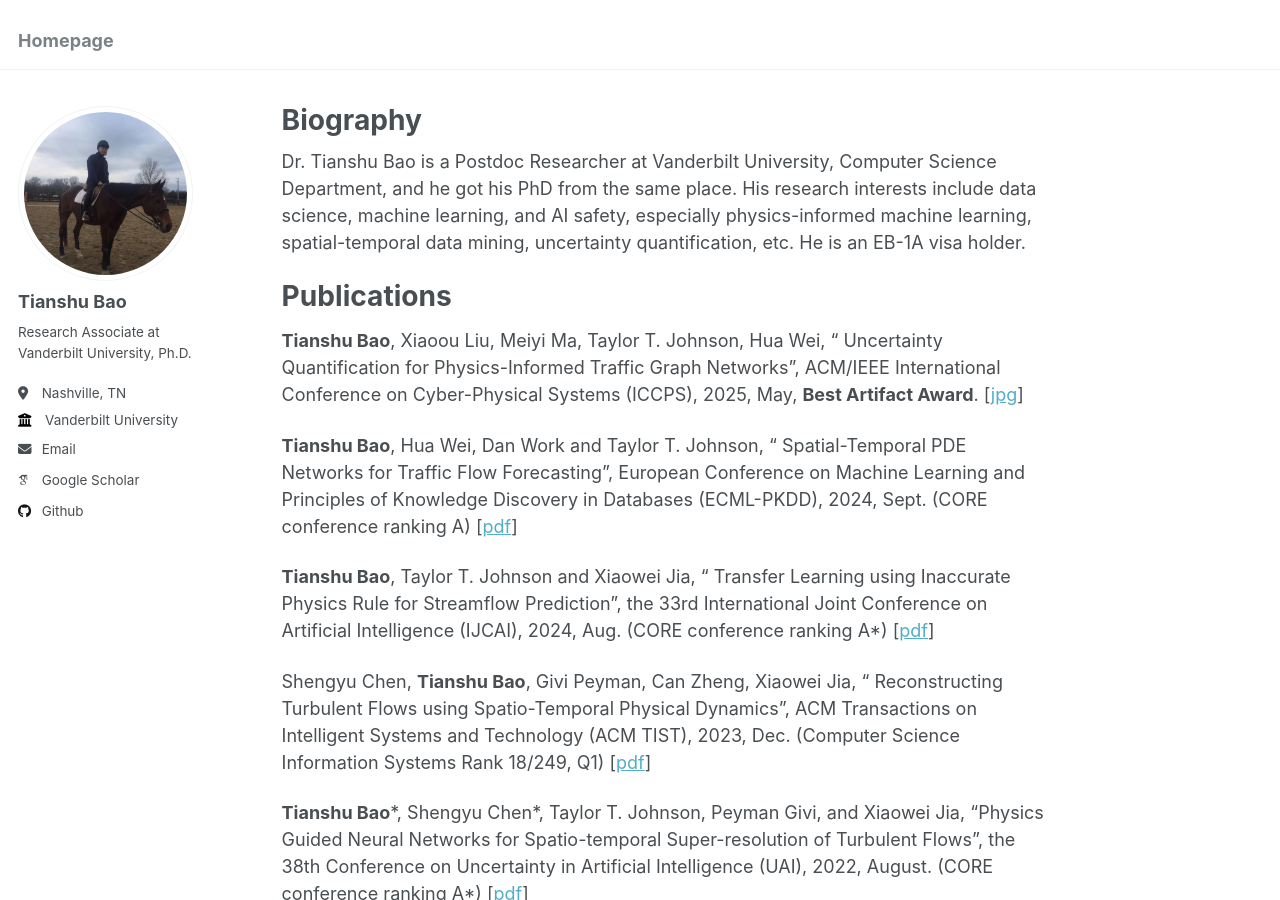
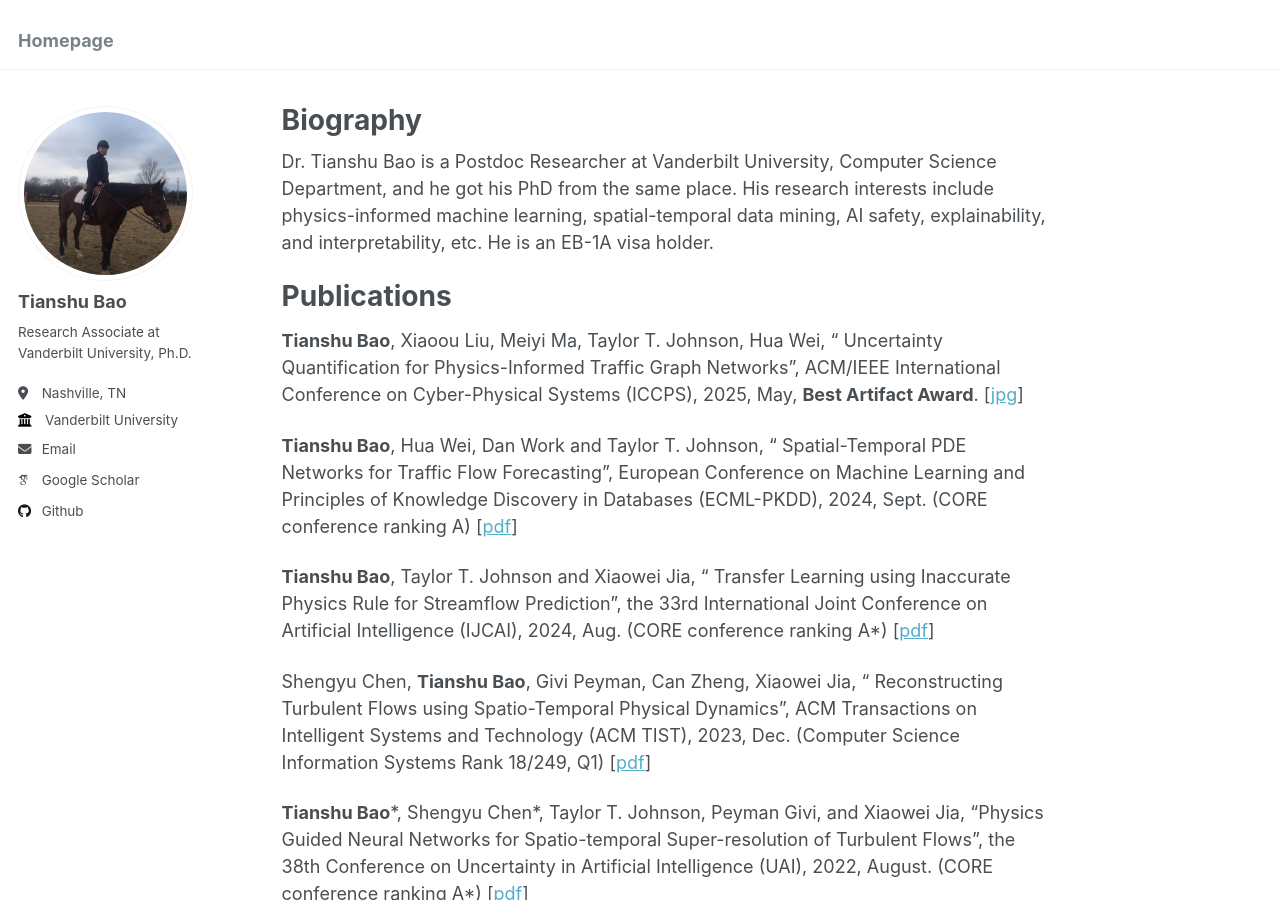
Before and after one commit to tianshubao1/tianshubao1.github.io, a Jekyll site: the page built from _pages/about.md, in a window 1280 px wide and 900 px high. Built offline with Jekyll 4.4.1, drawn with Linux system fonts in a browser that asks for light colours; some web fonts are replaced.

Commit message:
Update about.md

```diff
--- a/_pages/about.md
+++ b/_pages/about.md
@@ -6,7 +6,7 @@ redirect_from:
   - /about/
   - /about.html
 ---
-Dr. Tianshu Bao is a Postdoc Researcher at Vanderbilt University, Computer Science Department, and he got his PhD from the same place. His research interests include data science, machine learning, and AI safety, especially physics-informed machine learning, spatial-temporal data mining, uncertainty quantification, etc. He is an EB-1A visa holder.
+Dr. Tianshu Bao is a Postdoc Researcher at Vanderbilt University, Computer Science Department, and he got his PhD from the same place. His research interests include physics-informed machine learning, spatial-temporal data mining, AI safety, explainability, and interpretability, etc. He is an EB-1A visa holder.
 
 
 Publications
```
